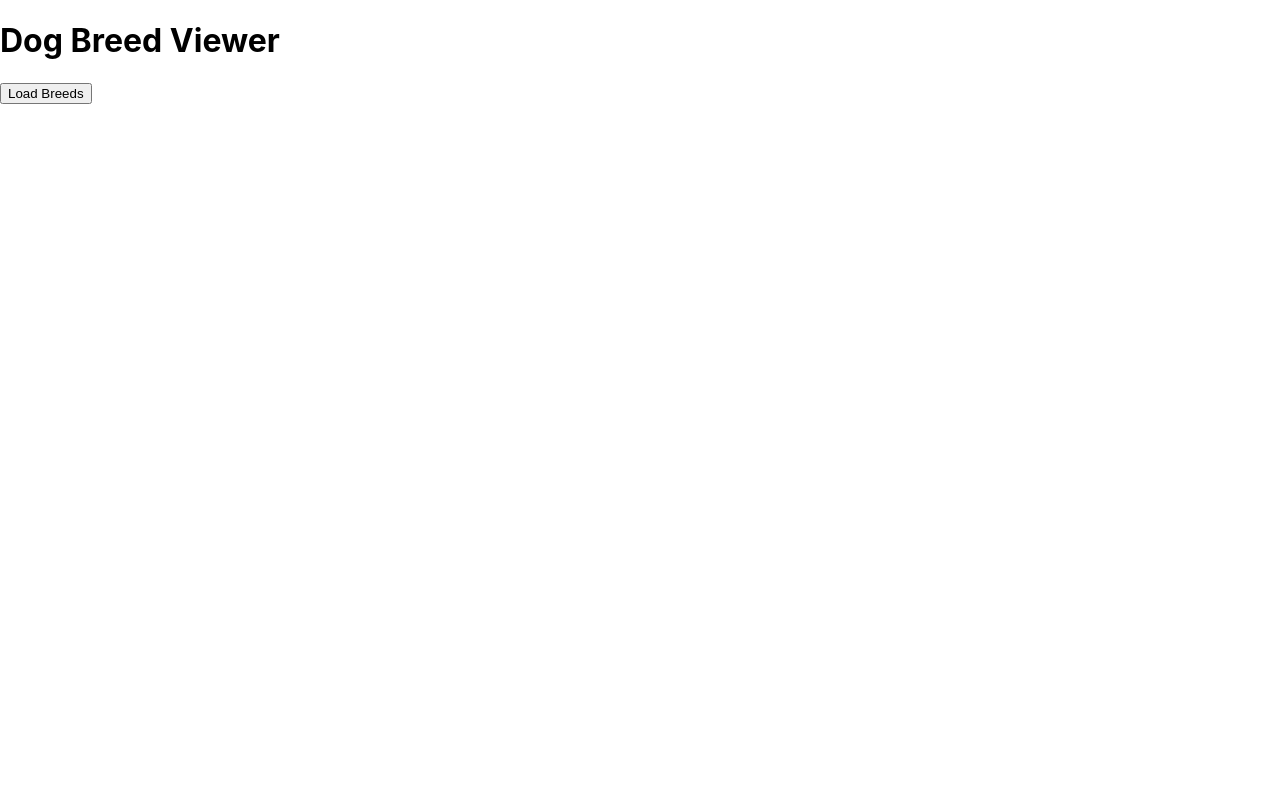
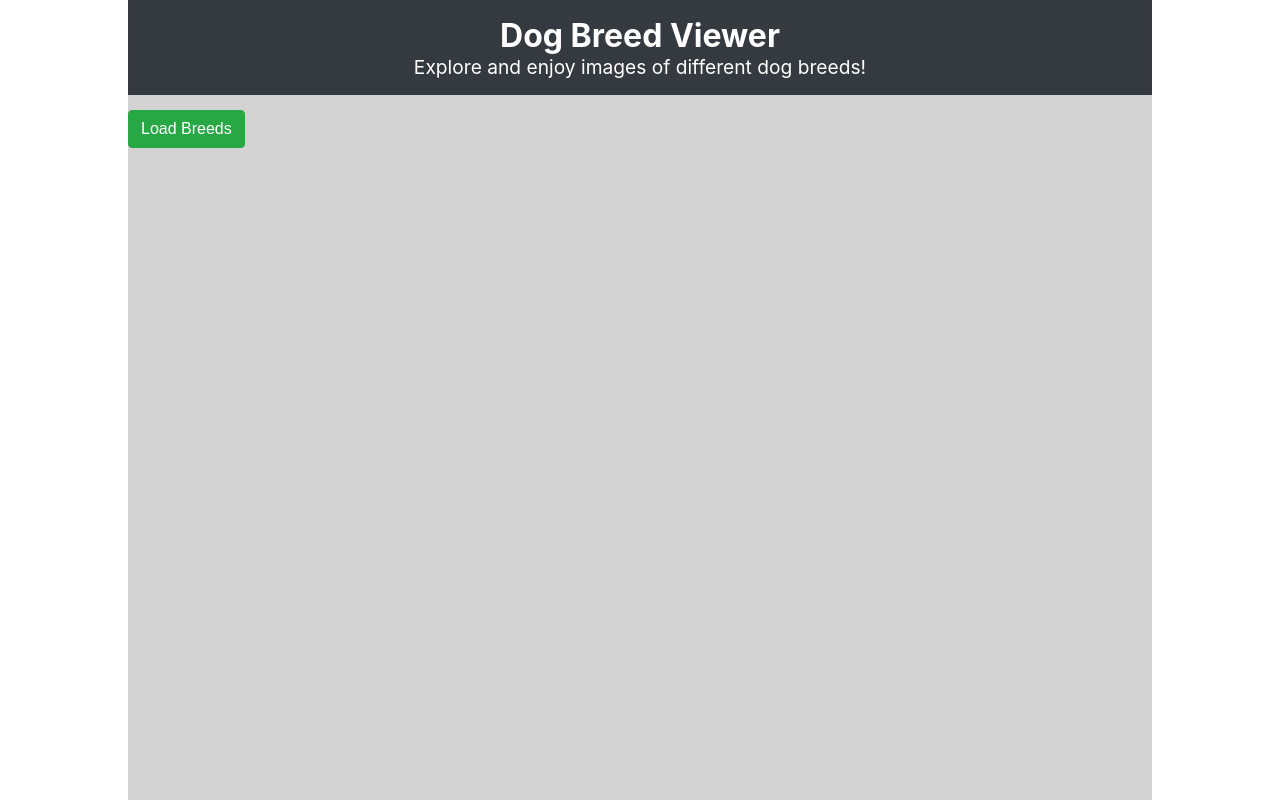
Before and after one commit to infuriated-mink/Semester2-QAP3, a React (Create React App) app in the folder qap3-vanessarice/: page / in a window 1280 px wide. Shown: the top 800 px of the page. Built offline with nearby package versions, Linux system fonts and the light colour scheme.

Commit message:
updated css.

```diff
--- a/qap3-vanessarice/src/App.css
+++ b/qap3-vanessarice/src/App.css
@@ -36,3 +36,42 @@
     transform: rotate(360deg);
   }
 }
+
+/* .btn {
+  display: inline-block;
+  font-weight: 400;
+  text-align: center;
+  white-space: nowrap;
+  vertical-align: middle;
+  user-select: none;
+  border: 1px solid transparent;
+  padding: 0.375rem 0.75rem;
+  font-size: 1rem;
+  line-height: 1.5;
+  border-radius: 0.25rem;
+  transition: color 0.15s ease-in-out, background-color 0.15s ease-in-out, border-color 0.15s ease-in-out, box-shadow 0.15s ease-in-out;
+} */
+
+.container {
+  width: 80%;
+  margin: auto;
+  height: 1000px;
+  background-color: lightgray;
+}
+
+.header {
+  text-align: center;
+  margin-bottom: 20px;
+}
+
+.d-flex {
+  display: flex;
+  justify-content: space-between;
+  margin-left: 20px;
+  margin-right: 20px;
+}
+
+.form-group {
+  flex: 1;
+  margin-right: 10px;
+}
--- a/qap3-vanessarice/src/App.js
+++ b/qap3-vanessarice/src/App.js
@@ -1,5 +1,11 @@
-import React, { useState, useEffect } from 'react';
+import React, { useState} from 'react';
 import DogImages from './components/DogImages';
+import './App.css';
+import './css/header.css';
+import './css/DropDown.css';
+import './css/DogImages.css';
+import './css/Button.css';
+
 
 const App = () => {
   const [breeds, setBreeds] = useState([]);
@@ -8,12 +14,6 @@ const App = () => {
   const [breedsLoaded, setBreedsLoaded] = useState(false);
   const [imageCount, setImageCount] = useState(0);
   const [loadBreedsButtonVisible, setLoadBreedsButtonVisible] = useState(true);
-
-  useEffect(() => {
-    if (breedsLoaded && selectedBreed) {
-      loadDogImages();
-    }
-  }, [breedsLoaded, selectedBreed]);
 
   const loadBreeds = () => {
     fetch('https://dog.ceo/api/breeds/list/all')
@@ -49,14 +49,17 @@ const App = () => {
 
   return (
     <div className="container mt-3">
-      <h1>Dog Breed Viewer</h1>
+      <div className="header">
+        <h1>Dog Breed Viewer</h1>
+        <p>Explore and enjoy images of different dog breeds!</p>
+      </div>
       {loadBreedsButtonVisible && (
         <button className="btn btn-primary mb-3" onClick={loadBreeds}>
           Load Breeds
         </button>
       )}
       {breedsLoaded && (
-        <div>
+        <div className="d-flex">
           <div className="form-group">
             <label htmlFor="breedSelect">Select a Breed:</label>
             <select
@@ -73,7 +76,7 @@ const App = () => {
               ))}
             </select>
           </div>
-          <div className="form-group">
+          <div className="form-group ml-3">
             <label htmlFor="imageCount">Number of Images (1-100):</label>
             <input
               type="number"
@@ -85,9 +88,11 @@ const App = () => {
               max="100"
             />
           </div>
-          <button className="btn btn-primary mb-3" onClick={loadDogImages}>
-            Load Dog Images
-          </button>
+          <div className="btn-container ml-3">
+            <button className="btn btn-primary mb-3" onClick={loadDogImages}>
+              Load Dog Images
+            </button>
+          </div>
         </div>
       )}
       {images.length > 0 && (
--- a/qap3-vanessarice/src/components/Dropdown.jsx
+++ b/qap3-vanessarice/src/components/Dropdown.jsx
@@ -1,5 +1,5 @@
-// src/components/Dropdown.js
 import React from 'react';
+import '../css/DropDown.css';
 
 const Dropdown = ({ id, label, options, onSelect }) => {
   return (
--- /dev/null
+++ b/qap3-vanessarice/src/css/Button.css
@@ -0,0 +1,27 @@
+.btn {
+    display: inline-block;
+    font-weight: 400;
+    text-align: center;
+    white-space: nowrap;
+    vertical-align: middle;
+    user-select: none;
+    border: 1px solid transparent;
+    padding: 0.375rem 0.75rem;
+    font-size: 1rem;
+    line-height: 1.5;
+    border-radius: 0.25rem;
+    transition: color 0.15s ease-in-out, background-color 0.15s ease-in-out, border-color 0.15s ease-in-out, box-shadow 0.15s ease-in-out;
+  }
+  /* Style the primary button */
+  .btn-primary {
+    background-color: #28a745;
+    border-color: #28a745;
+    color: #ffffff;
+    align-self: center;
+  }
+
+  /* Button hover effect */
+  .btn-primary:hover {
+    background-color: #218838;
+    border-color: #218838;
+  }
--- a/qap3-vanessarice/src/css/DogImages.css
+++ b/qap3-vanessarice/src/css/DogImages.css
@@ -1,4 +1,3 @@
-/* src/DogImages.css */
 .card-container {
     display: flex;
     flex-wrap: wrap;
@@ -7,7 +6,7 @@
 
   .card {
     width: 18rem;
-    height: 20rem; /* Set a fixed height for the card */
+    height: 20rem;
     border-radius: 10px;
     margin: 10px;
     overflow: hidden;
@@ -17,8 +16,8 @@
 
   .card-img-top {
     width: 100%;
-    height: 100%; /* Set a fixed height for the image within the card */
-    object-fit: cover; /* Maintain the aspect ratio and cover the entire space */
+    height: 100%;
+    object-fit: cover;
     border-top-left-radius: 10px;
     border-top-right-radius: 10px;
   }
--- /dev/null
+++ b/qap3-vanessarice/src/css/DropDown.css
@@ -0,0 +1,26 @@
+.form-group {
+    margin-bottom: 1rem;
+  }
+
+  /* Style the select dropdown */
+  .form-control {
+    width: 200px;
+  }
+
+  /* Style the number input */
+  #imageCount {
+    width: 80px;
+  }
+
+  /* Style the primary button */
+  .btn-primary {
+    background-color: #28a745;
+    border-color: #28a745;
+    color: #ffffff;
+  }
+
+  /* Button hover effect */
+  .btn-primary:hover {
+    background-color: #218838;
+    border-color: #218838;
+  }
--- /dev/null
+++ b/qap3-vanessarice/src/css/header.css
@@ -0,0 +1,17 @@
+.header {
+    background-color: #343a40;
+    color: #ffffff;
+    padding: 1rem;
+    text-align: center;
+    width: auto;
+    margin-bottom: 15px;
+  }
+
+  .header h1 {
+    margin: 0;
+  }
+
+  .header p {
+    margin: 0;
+    font-size: 1.2rem; ;
+  }
```
Also changed, not shown: qap3-vanessarice/src/components/DogForm.jsx (+10 -10 lines).
